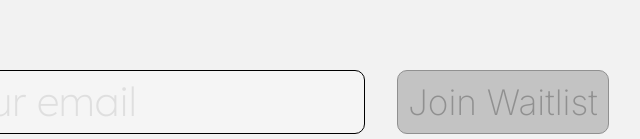
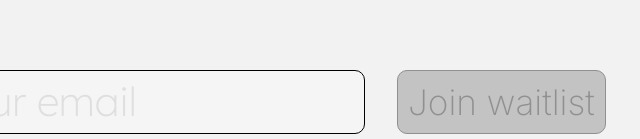
Before and after one commit to alexjwick/puff-n-quit-presale-site, a website built with webpack: page index.html in a window 1280 px wide. Shown: the part 1026-1165 px from the top of the page, 338-978 px from the left. Built offline with nearby package versions, Linux system fonts and the light colour scheme; some packages are replaced by stand-ins of ours.

Commit message:
made Waitlist -> waitlist. Mostly to check if push worked to prod

```diff
--- a/index.html
+++ b/index.html
@@ -30,7 +30,7 @@
             type="email"
             placeholder="Enter your email"
           />
-          <button class="submit-button">Join Waitlist</button>
+          <button class="submit-button">Join waitlist</button>
         </div>
       </main>
     </div>
```
